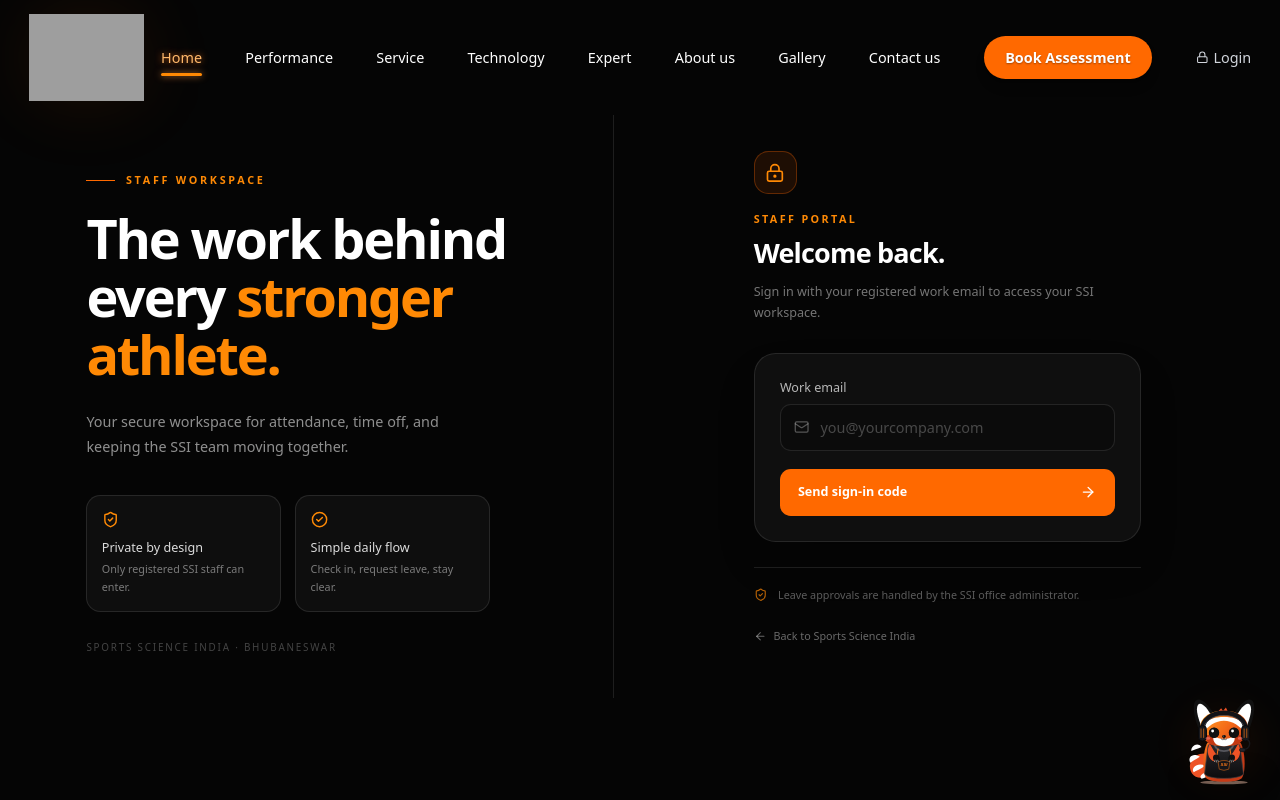
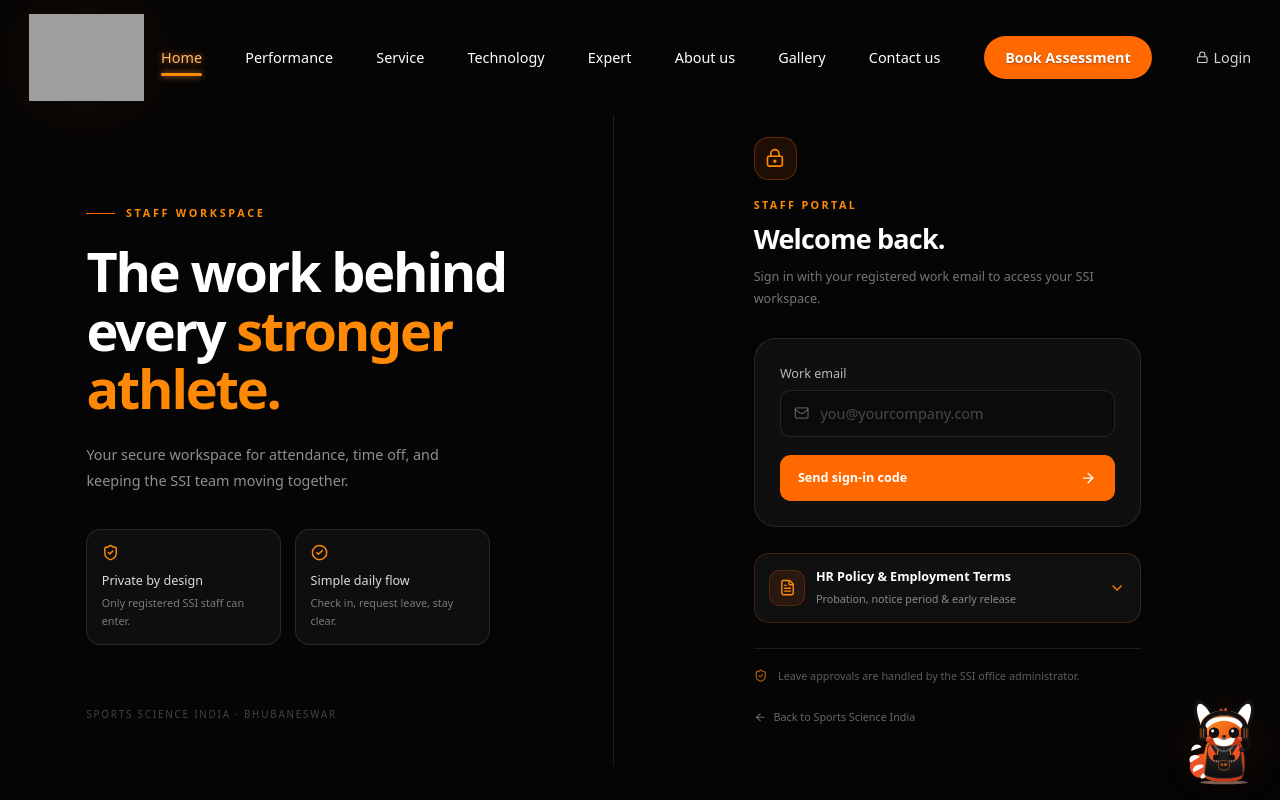
Before and after one commit to jayadevdotgit/sports-science-india-v2, a Next.js app: page /staff/login in a window 1280 px wide. Built offline with nearby package versions, Linux system fonts and the light colour scheme; grey boxes are pictures that could not be loaded.

Commit message:
Add HR policy panel to staff login

```diff
--- a/app/staff/login/page.tsx
+++ b/app/staff/login/page.tsx
@@ -5,6 +5,7 @@
 import { useRouter } from 'next/navigation';
 import Navbar from '@/components/layout/Navbar';
 import Kibo from '@/components/panda/Kibo';
+import HRPolicy from '@/components/staff/HRPolicy';
 
 export default function StaffLogin() {
   const router = useRouter();
@@ -67,6 +68,7 @@
               {sent && <button className="mx-auto flex text-xs text-white/45 underline-offset-4 transition hover:text-white hover:underline" type="button" disabled={busy} onClick={() => { setSent(false); setCode(''); setMessage(''); }}>Change email / request a new code</button>}
             </form>
             {message && <p role="status" className="mt-4 rounded-xl border border-orange-500/20 bg-orange-500/10 px-4 py-3 text-sm leading-6 text-orange-100/80">{message}</p>}
+            <HRPolicy />
             <div className="mt-7 flex items-start gap-3 border-t border-white/10 pt-5 text-xs leading-5 text-white/35"><ShieldCheck size={15} className="mt-0.5 shrink-0 text-orange-400/70" /><p>Leave approvals are handled by the SSI office administrator.</p></div>
             <a href="/" className="mt-7 inline-flex items-center gap-2 text-xs text-white/40 transition-colors hover:text-white"><ArrowLeft size={14} /> Back to Sports Science India</a>
           </div>
--- /dev/null
+++ b/components/staff/HRPolicy.tsx
@@ -0,0 +1,45 @@
+import { ChevronDown, FileText, ShieldCheck } from 'lucide-react';
+
+export default function HRPolicy() {
+  return (
+    <details className="group mt-7 overflow-hidden rounded-2xl border border-orange-500/20 bg-[#101011] text-left">
+      <summary className="flex cursor-pointer list-none items-center gap-3 p-4 outline-none transition hover:bg-white/[0.03] focus-visible:ring-2 focus-visible:ring-inset focus-visible:ring-orange-400 [&::-webkit-details-marker]:hidden">
+        <span className="flex h-10 w-10 shrink-0 items-center justify-center rounded-xl border border-orange-500/20 bg-orange-500/10 text-orange-400"><FileText size={19} aria-hidden="true" /></span>
+        <span className="min-w-0 flex-1">
+          <span className="block text-sm font-semibold text-white">HR Policy &amp; Employment Terms</span>
+          <span className="mt-1 block text-xs leading-5 text-white/50">Probation, notice period &amp; early release</span>
+        </span>
+        <ChevronDown size={18} aria-hidden="true" className="shrink-0 text-orange-400 transition-transform group-open:rotate-180" />
+      </summary>
+
+      <div className="border-t border-white/10 p-4 sm:p-5">
+        <p className="text-[10px] font-semibold uppercase tracking-[0.2em] text-orange-400">Sports Science India · Staff guidelines</p>
+        <div className="mt-4 grid grid-cols-3 gap-2">
+          {[
+            ['6 months', 'Probation'],
+            ['1 month', 'Notice during probation'],
+            ['3 months', 'Notice after probation'],
+          ].map(([value, label]) => (
+            <div key={label} className="rounded-xl border border-white/10 bg-white/[0.03] px-2 py-3">
+              <strong className="block text-sm font-semibold text-orange-300">{value}</strong>
+              <span className="mt-1 block text-[10px] leading-4 text-white/55">{label}</span>
+            </div>
+          ))}
+        </div>
+
+        <ol className="mt-5 space-y-5 text-xs leading-6 text-white/65">
+          <li><h3 className="mb-1 text-sm font-semibold text-white">01 · Probation period</h3><p>The first six months from the employee’s joining date constitute the probation period.</p></li>
+          <li><h3 className="mb-1 text-sm font-semibold text-white">02 · Resignation during probation</h3><p>Employees resigning before completing six months of service must provide one month’s written notice and serve the notice period, unless an earlier release is approved in writing by management.</p></li>
+          <li><h3 className="mb-1 text-sm font-semibold text-white">03 · Resignation after probation</h3><p>After completion of the six-month probation period, employees must provide three months’ written notice before leaving their employment.</p></li>
+          <li><h3 className="mb-1 text-sm font-semibold text-white">04 · Early release</h3><p>An employee may request a shorter notice period. Early release is subject to management’s written approval, including confirmation of the agreed last working day and any applicable settlement terms.</p></li>
+          <li><h3 className="mb-1 text-sm font-semibold text-white">05 · Unserved notice &amp; final settlement</h3><p>If an employee does not serve the required one-month notice during probation and has no approved early release, any notice-pay recovery or adjustment must follow the appointment terms and applicable law. Earned salary and statutory dues will be settled within applicable legal timelines; they will not be automatically forfeited.</p></li>
+        </ol>
+
+        <div className="mt-5 flex items-start gap-2 rounded-xl bg-orange-500/[0.07] p-3 text-[11px] leading-5 text-orange-100/75">
+          <ShieldCheck size={15} aria-hidden="true" className="mt-0.5 shrink-0 text-orange-400" />
+          <p>Read these guidelines together with your appointment letter and applicable law. Contact the SSI office administrator for clarification or an early-release request. Leave eligibility is governed separately by the leave policy.</p>
+        </div>
+      </div>
+    </details>
+  );
+}
```
